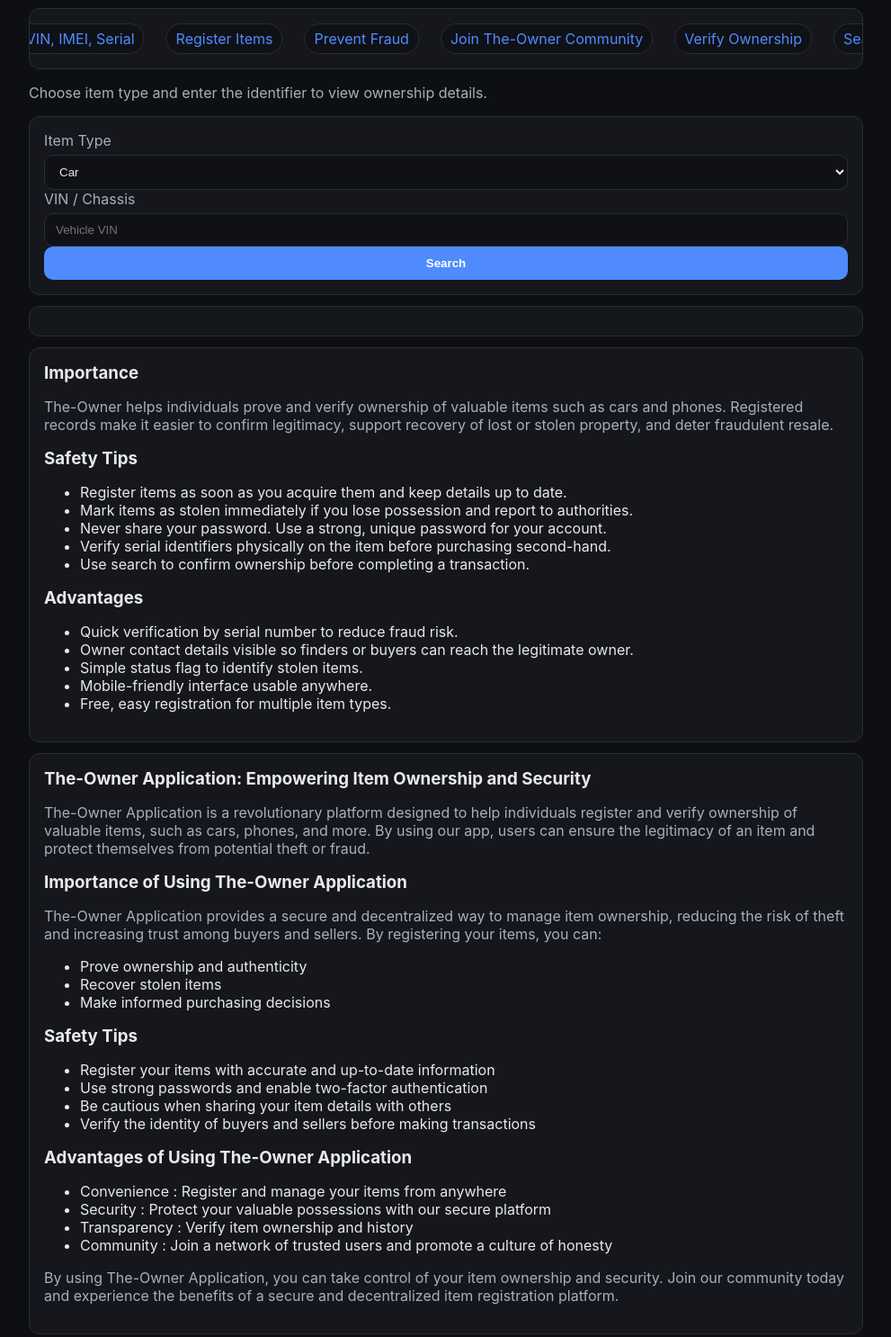
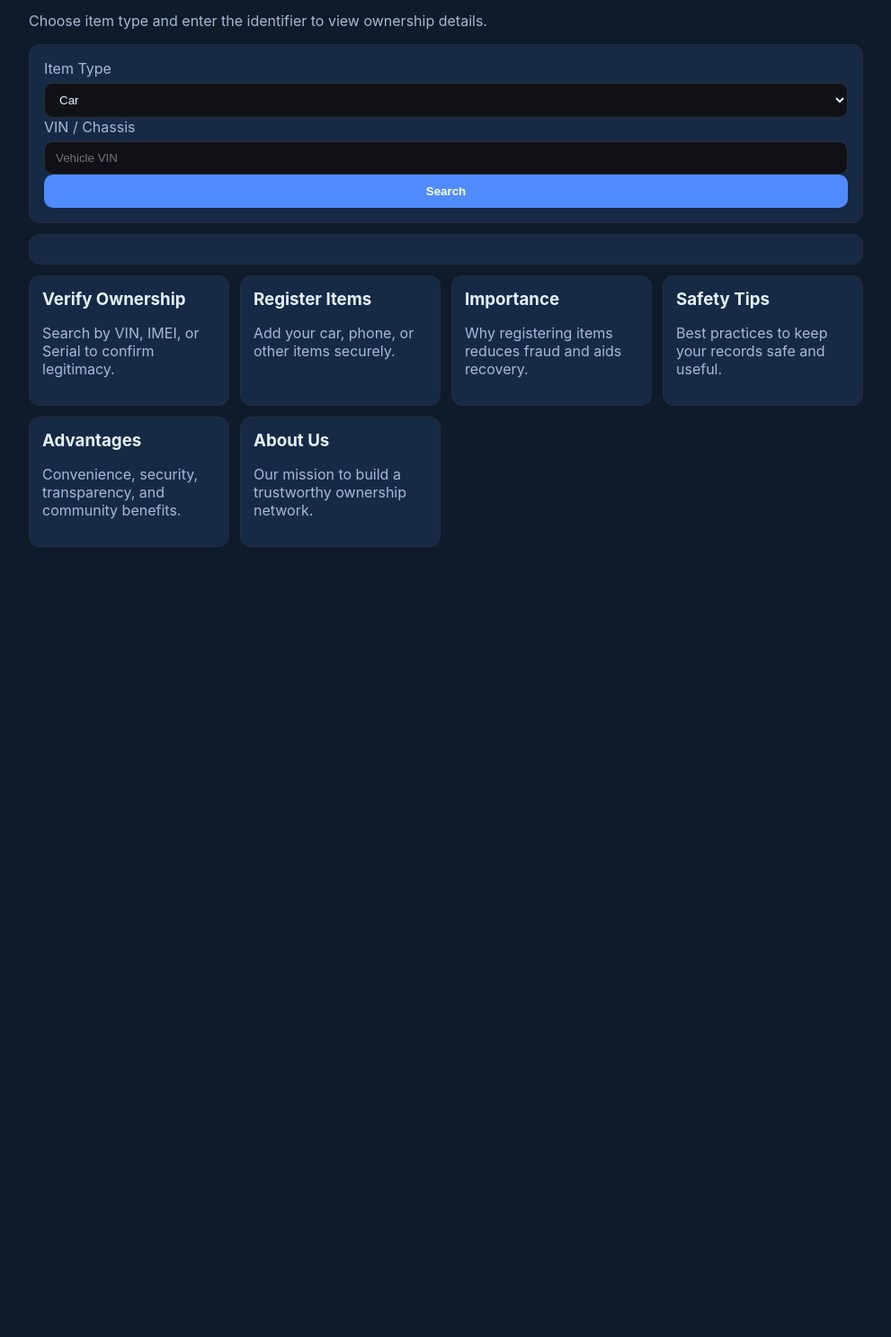
Before and after one commit to zchrizon/TheOwner, a plain HTML site: page index.html in a window 1280 px wide. Shown: the part 121-1607 px from the top of the page at 90% size, without its empty margins (144-1135 px from the left). After the commit the page ends 800 px from the top, so only its background shows below. Drawn offline with Linux system fonts and the light colour scheme.

Commit message:
first commit

```diff
--- a/assets/app.js
+++ b/assets/app.js
@@ -26,6 +26,6 @@ function renderMyItems(){const user=currentUser();const wrap=qs('#myItems');if(!
 function myItemAction(e){const id=e.target.getAttribute('data-id');const act=e.target.getAttribute('data-action');const idx=state.items.findIndex(x=>x.id===id);if(idx<0)return;if(act==='toggle'){state.items[idx].status=state.items[idx].status==='stolen'?'legit':'stolen';save();renderMyItems()}else if(act==='delete'){state.items.splice(idx,1);save();renderMyItems()}}
 function search(e){e.preventDefault();const q=normalizeSerial(qs('#searchSerial').value);const resBox=qs('#searchResult');const typeSel=qs('#searchType');const t=typeSel?typeSel.value:'car';if(!q){resBox.innerHTML='<p>Enter a value.</p>';return}let found=null;if(t==='car'){found=state.items.find(i=>normalizeSerial(i.vin)===q)}else if(t==='phone'){found=state.items.find(i=>normalizeSerial(i.imei)===q)}else{found=state.items.find(i=>normalizeSerial(i.serial)===q)}if(!found){resBox.innerHTML='<p>No record found.</p>';return}const owner=state.users.find(u=>u.id===found.ownerId);const idStr=found.type==='car'?(found.vin||''):(found.type==='phone'?(found.imei||''):(found.serial||''));const badge=found.status==='stolen'?'<span class="badge stolen">Stolen</span>':'<span class="badge legit">Legit</span>';resBox.innerHTML=`<div style="display:flex;justify-content:space-between;align-items:center"><strong>${found.name}</strong>${badge}</div><div>Type: ${found.type}</div><div>Identifier: ${idStr}</div><div style="margin-top:8px"><strong>Owner</strong><div>Name: ${owner?owner.name:'Unknown'}</div><div>Email: ${owner?owner.email:'Unknown'}</div></div>`}
 function updateSearchFields(){const type=qs('#searchType').value;const lab=qs('#searchLabel');const inp=qs('#searchSerial');if(type==='car'){lab.textContent='VIN / Chassis';inp.placeholder='Vehicle VIN'}else if(type==='phone'){lab.textContent='IMEI';inp.placeholder='Phone IMEI'}else{lab.textContent='Serial Number';inp.placeholder='Serial Number'}}
-function bind(){qsa('.nav-btn[data-view]').forEach(b=>b.addEventListener('click',()=>{setActiveView(b.getAttribute('data-view'));ensureAuthGate()}));qs('#signUpBtn').addEventListener('click',()=>{openModal(signUpForm());qs('#formSignUp').addEventListener('submit',e=>{e.preventDefault();handleSignUp()})});qs('#signInBtn').addEventListener('click',()=>{openModal(signInForm());qs('#formSignIn').addEventListener('submit',e=>{e.preventDefault();handleSignIn()})});qs('#signOutBtn').addEventListener('click',signOut);qs('#modalClose').addEventListener('click',closeModal);qs('#searchForm').addEventListener('submit',search);const st=qs('#searchType');if(st)st.addEventListener('change',updateSearchFields);qs('#itemType').addEventListener('change',updateRegisterFields);qs('#registerForm').addEventListener('submit',registerItem);const hm=qs('#homeMarquee');if(hm)hm.addEventListener('click',e=>{const el=e.target.closest('.mq-link');if(!el)return;const act=el.getAttribute('data-action');if(act==='view'){setActiveView(el.getAttribute('data-view'));ensureAuthGate()}else if(act==='focus'){const t=el.getAttribute('data-target');const input=qs(`#${t}`);if(input)input.focus()}})}
+function bind(){qsa('.nav-btn[data-view]').forEach(b=>b.addEventListener('click',()=>{setActiveView(b.getAttribute('data-view'));ensureAuthGate()}));qs('#signUpBtn').addEventListener('click',()=>{openModal(signUpForm());qs('#formSignUp').addEventListener('submit',e=>{e.preventDefault();handleSignUp()})});qs('#signInBtn').addEventListener('click',()=>{openModal(signInForm());qs('#formSignIn').addEventListener('submit',e=>{e.preventDefault();handleSignIn()})});qs('#signOutBtn').addEventListener('click',signOut);qs('#modalClose').addEventListener('click',closeModal);qs('#searchForm').addEventListener('submit',search);const st=qs('#searchType');if(st)st.addEventListener('change',updateSearchFields);qs('#itemType').addEventListener('change',updateRegisterFields);qs('#registerForm').addEventListener('submit',registerItem);const hb=qs('#homeBlocks');if(hb)hb.addEventListener('click',e=>{const el=e.target.closest('.block-card');if(!el)return;const act=el.getAttribute('data-action');if(act==='view'){setActiveView(el.getAttribute('data-view'));ensureAuthGate()}else if(act==='focus'){const t=el.getAttribute('data-target');const input=qs(`#${t}`);if(input)input.focus()}})}
 function init(){load();showAuth();setActiveView('home');ensureAuthGate();updateRegisterFields();updateSearchFields();bind()}
 document.addEventListener('DOMContentLoaded',init)
--- a/assets/styles.css
+++ b/assets/styles.css
@@ -1,4 +1,4 @@
-:root{--bg:#0e0f12;--surface:#15171d;--text:#e7e9ee;--muted:#a9afbd;--accent:#4f8bfd;--danger:#ff4d4f;--ok:#2ecc71}
+:root{--bg:#0d1b2a;--surface:#162a46;--text:#e6f0ff;--muted:#a9b8d6;--accent:#4f8bfd;--danger:#ff4d4f;--ok:#2ecc71}
 *{box-sizing:border-box}
 html,body{margin:0;padding:0;background:var(--bg);color:var(--text);font-family:Inter,system-ui,Segoe UI,Arial,sans-serif}
 .topbar{display:flex;align-items:center;justify-content:space-between;padding:12px 16px;background:var(--surface);position:sticky;top:0;z-index:10;border-bottom:1px solid #222}
@@ -38,3 +38,6 @@ button.secondary{background:#0f1116;border-color:#2a2d34;color:var(--text)}
 .modal-content{position:relative;background:var(--surface);border:1px solid #2a2d34;border-radius:12px;padding:16px;max-width:520px;width:92%}
 .modal-actions{display:flex;justify-content:flex-end;margin-top:12px}
 @media (max-width:640px){.topbar{flex-wrap:wrap;gap:8px}.auth{width:100%;justify-content:flex-end}.nav{flex-wrap:wrap}}
+.blocks{display:grid;grid-template-columns:repeat(auto-fill,minmax(220px,1fr));gap:12px;margin-top:12px}
+.block-card{background:var(--surface);border:1px solid #2a2d34;border-radius:12px;padding:14px;cursor:pointer;transition:transform .12s ease, border-color .12s ease}
+.block-card:hover{transform:translateY(-2px);border-color:var(--accent)}
--- a/index.html
+++ b/index.html
@@ -26,20 +26,6 @@
 <main>
   <section id="view-home" class="view visible">
     <h1>Verify Item Ownership</h1>
-    <div id="homeMarquee" class="marquee card">
-      <div class="track">
-        <span class="mq-item mq-link" data-action="focus" data-target="searchSerial">Search by VIN, IMEI, Serial</span>
-        <span class="mq-item mq-link" data-action="view" data-view="register">Register Items</span>
-        <span class="mq-item">Prevent Fraud</span>
-        <span class="mq-item mq-link" data-action="view" data-view="about">Join The-Owner Community</span>
-        <span class="mq-item">Verify Ownership</span>
-        <span class="mq-item mq-link" data-action="focus" data-target="searchSerial">Search by VIN, IMEI, Serial</span>
-        <span class="mq-item mq-link" data-action="view" data-view="register">Register Items</span>
-        <span class="mq-item">Prevent Fraud</span>
-        <span class="mq-item mq-link" data-action="view" data-view="about">Join The-Owner Community</span>
-        <span class="mq-item">Verify Ownership</span>
-      </div>
-    </div>
     <p>Choose item type and enter the identifier to view ownership details.</p>
     <form id="searchForm" class="card">
       <label for="searchType">Item Type</label>
@@ -53,56 +39,32 @@
       <button type="submit">Search</button>
     </form>
     <div id="searchResult" class="card"></div>
-    <article class="card">
-      <h3>Importance</h3>
-      <p>The-Owner helps individuals prove and verify ownership of valuable items such as cars and phones. Registered records make it easier to confirm legitimacy, support recovery of lost or stolen property, and deter fraudulent resale.</p>
-      <h3>Safety Tips</h3>
-      <ul>
-        <li>Register items as soon as you acquire them and keep details up to date.</li>
-        <li>Mark items as stolen immediately if you lose possession and report to authorities.</li>
-        <li>Never share your password. Use a strong, unique password for your account.</li>
-        <li>Verify serial identifiers physically on the item before purchasing second-hand.</li>
-        <li>Use search to confirm ownership before completing a transaction.</li>
-      </ul>
-      <h3>Advantages</h3>
-      <ul>
-        <li>Quick verification by serial number to reduce fraud risk.</li>
-        <li>Owner contact details visible so finders or buyers can reach the legitimate owner.</li>
-        <li>Simple status flag to identify stolen items.</li>
-        <li>Mobile-friendly interface usable anywhere.</li>
-        <li>Free, easy registration for multiple item types.</li>
-      </ul>
-    </article>
-    <article class="card">
-      <h3>The-Owner Application: Empowering Item Ownership and Security</h3>
-      <p>The-Owner Application is a revolutionary platform designed to help individuals register and verify ownership of valuable items, such as cars, phones, and more. By using our app, users can ensure the legitimacy of an item and protect themselves from potential theft or fraud.</p>
-
-      <h3>Importance of Using The-Owner Application</h3>
-      <p>The-Owner Application provides a secure and decentralized way to manage item ownership, reducing the risk of theft and increasing trust among buyers and sellers. By registering your items, you can:</p>
-      <ul>
-        <li>Prove ownership and authenticity</li>
-        <li>Recover stolen items</li>
-        <li>Make informed purchasing decisions</li>
-      </ul>
-
-      <h3>Safety Tips</h3>
-      <ul>
-        <li>Register your items with accurate and up-to-date information</li>
-        <li>Use strong passwords and enable two-factor authentication</li>
-        <li>Be cautious when sharing your item details with others</li>
-        <li>Verify the identity of buyers and sellers before making transactions</li>
-      </ul>
-
-      <h3>Advantages of Using The-Owner Application</h3>
-      <ul>
-        <li>Convenience : Register and manage your items from anywhere</li>
-        <li>Security : Protect your valuable possessions with our secure platform</li>
-        <li>Transparency : Verify item ownership and history</li>
-        <li>Community : Join a network of trusted users and promote a culture of honesty</li>
-      </ul>
-
-      <p>By using The-Owner Application, you can take control of your item ownership and security. Join our community today and experience the benefits of a secure and decentralized item registration platform.</p>
-    </article>
+    <div id="homeBlocks" class="blocks">
+      <div class="block-card" data-action="focus" data-target="searchSerial">
+        <h3>Verify Ownership</h3>
+        <p>Search by VIN, IMEI, or Serial to confirm legitimacy.</p>
+      </div>
+      <div class="block-card" data-action="view" data-view="register">
+        <h3>Register Items</h3>
+        <p>Add your car, phone, or other items securely.</p>
+      </div>
+      <div class="block-card" data-action="view" data-view="about">
+        <h3>Importance</h3>
+        <p>Why registering items reduces fraud and aids recovery.</p>
+      </div>
+      <div class="block-card" data-action="view" data-view="about">
+        <h3>Safety Tips</h3>
+        <p>Best practices to keep your records safe and useful.</p>
+      </div>
+      <div class="block-card" data-action="view" data-view="about">
+        <h3>Advantages</h3>
+        <p>Convenience, security, transparency, and community benefits.</p>
+      </div>
+      <div class="block-card" data-action="view" data-view="about">
+        <h3>About Us</h3>
+        <p>Our mission to build a trustworthy ownership network.</p>
+      </div>
+    </div>
   </section>
 
   <section id="view-register" class="view">
```
